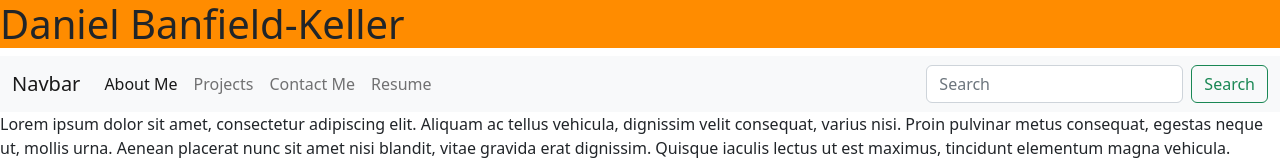
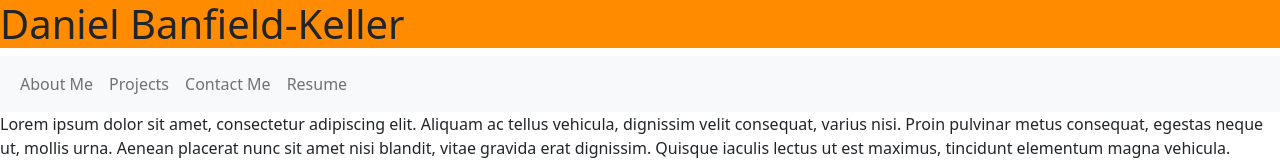
Before and after one commit to DBanfieldKeller/react-portfolio, a React (Create React App) app: page / in a window 1280 px wide. Shown: the top 160 px of the page. Built offline with nearby package versions, Linux system fonts and the light colour scheme.

Commit message:
resume page added

```diff
--- a/src/App.js
+++ b/src/App.js
@@ -12,7 +12,7 @@ function App() {
   return (
     <div>
     <Header />
-    <Navigation setPage={setPage} />
+    <Navigation setPage={setPage} currentPageState={currentPageState} />
     <CurrentPage currentPageState={currentPageState} />
     <Footer />
     </div>
--- a/src/components/CurrentPage.js
+++ b/src/components/CurrentPage.js
@@ -2,6 +2,7 @@ import React from "react";
 import AboutMe from "./AboutMe";
 import ContactMe from "./ContactMe";
 import Projects from "./Projects";
+import Resume from "./Resume";
 
 export default function CurrentPage(props) {
     let display
@@ -11,6 +12,8 @@ export default function CurrentPage(props) {
         display = <ContactMe />
     } else if (props.currentPageState === "Projects") {
         display = <Projects />
+    } else if (props.currentPageState === "Resume") {
+        display = <Resume />
     }
     return (
         <div>
--- a/src/components/Navigation.js
+++ b/src/components/Navigation.js
@@ -2,18 +2,18 @@ import React, {useState} from 'react';
 
 function Navigation(props) {
 
+
     return (
         <nav className="navbar navbar-expand-lg bg-light">
         <div className="container-fluid">
-          <a className="navbar-brand" href="#">Navbar</a>
           <button className="navbar-toggler" type="button" data-bs-toggle="collapse" data-bs-target="#navbarSupportedContent" aria-controls="navbarSupportedContent" aria-expanded="false" aria-label="Toggle navigation">
             <span className="navbar-toggler-icon"></span>
           </button>
           <div className="collapse navbar-collapse" id="navbarSupportedContent">
             <ul className="navbar-nav me-auto mb-2 mb-lg-0">
               <li className="nav-item">
-                <div className="nav-link active" aria-current="page" onClick={(e)=>{
-                  props.setPage('AboutMe')
+                <div className="nav-link" onClick={(e)=>{
+                  props.setPage('AboutMe');
                 }}>About Me</div>
               </li>
               <li className="nav-item">
@@ -27,13 +27,11 @@ function Navigation(props) {
                 }}>Contact Me</div>
               </li>
               <li className="nav-item">
-                <a className="nav-link" href="#">Resume</a>
+                <div className="nav-link" onClick={(e)=>{
+                  props.setPage('Resume')
+                }}>Resume</div>
               </li>
             </ul>
-            <form className="d-flex" role="search">
-              <input className="form-control me-2" type="search" placeholder="Search" aria-label="Search"/>
-              <button className="btn btn-outline-success" type="submit">Search</button>
-            </form>
           </div>
         </div>
       </nav>
--- /dev/null
+++ b/src/components/Resume.js
@@ -0,0 +1,39 @@
+import React from "react";
+
+function Resume() {
+
+    return(
+    <section class="mb-5">
+        <h1 className="resume">My Resume</h1>
+            <hr></hr>
+            <div class="row justify-content-center" id="resume">
+                <div class="mt-5 pl-5 pr-5">
+                   Skilled in fullstack JavaScript Web Application development. Business professional fluent in Japanese.
+                    <p class="mt-5">
+                    <a href="https://www.linkedin.com/in/daniel-keller-43762171/"><img src="https://img.icons8.com/color/48/000000/linkedin-2.png" alt="My LinkedIn"/></a>
+                    </p>
+                    <p>
+                    Download my full <a href="" class="link">resume</a>
+                    <br></br>
+                    </p>
+                </div>
+            </div>
+
+            <div class="justify-content-center mt-5">
+                <div id="front-back">
+                    <h2>front end experience</h2>
+                    <p>HTML, CSS, Bootstrap, JavaScript, jQuery, React.js</p>
+                </div>
+
+                <div id="front-back" class="mt-5">
+                    <h2>back end experience</h2>
+                    <p>
+                    Node.js, Express.js, SQL (mySQL), Sequelize, NoSQL (MongoDB, Mongoose), API's (third-party, RESTful, server-side), Templating (Handlebars)
+                    </p>
+                </div>
+            </div>
+    </section>
+    );
+    }
+
+    export default Resume;
```
